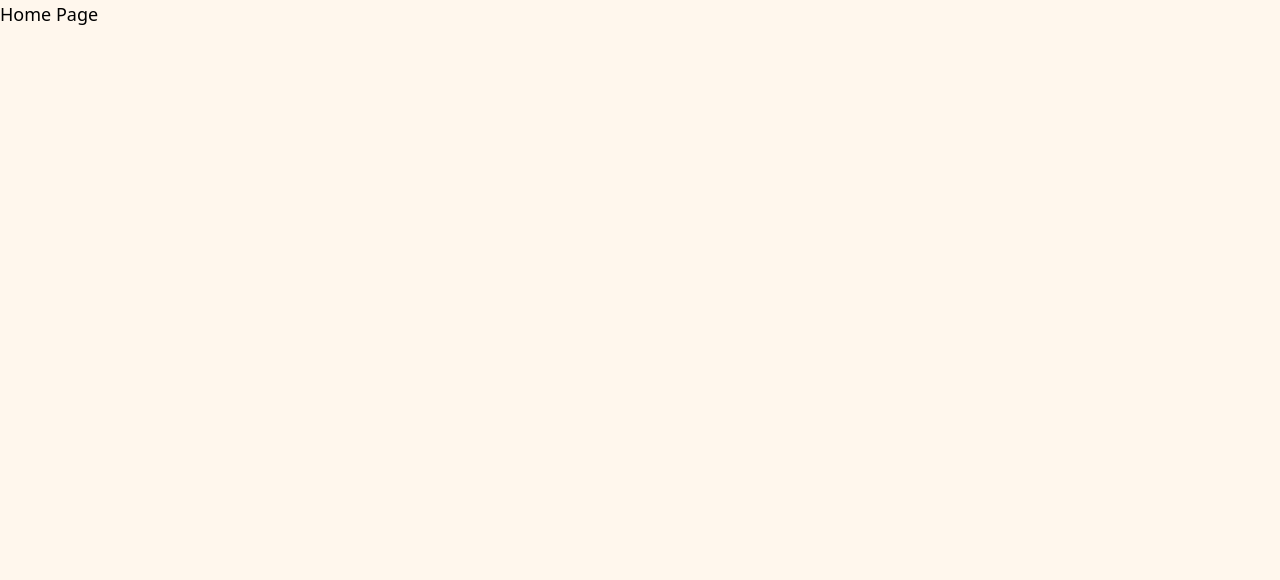
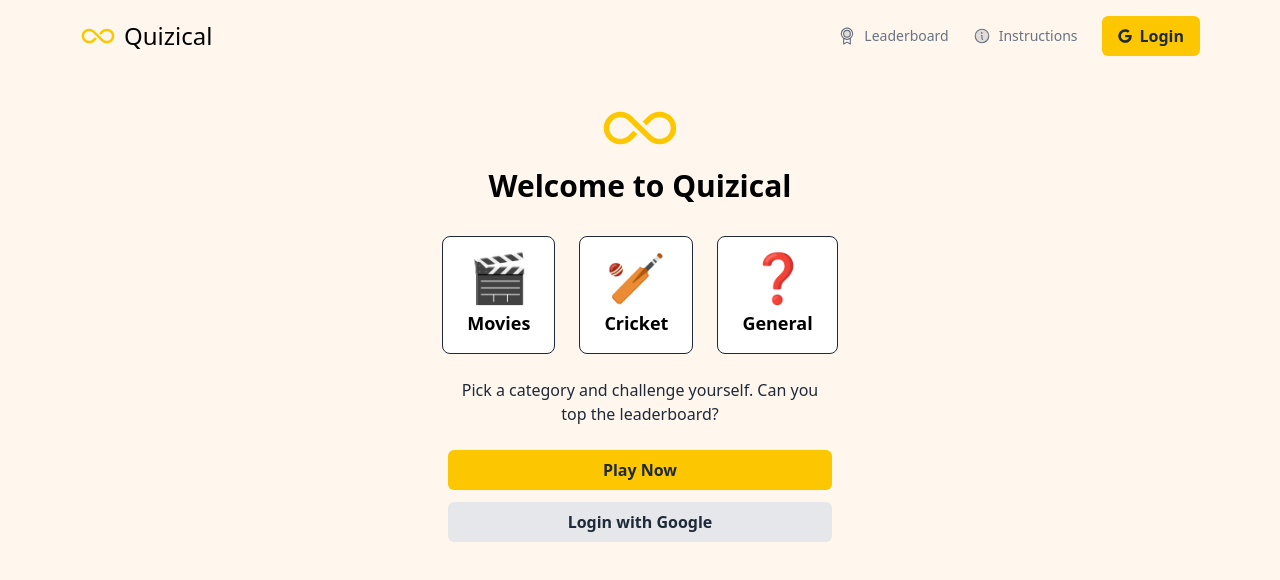
Before and after one commit to devsandeepsharma/Quizical, a React (Vite) app: page / in a window 1280 px wide. Shown: the top 580 px of the page. Built offline with nearby package versions, Linux system fonts and the light colour scheme.

Commit message:
home page added

```diff
--- a/src/components/layout/Header.jsx
+++ b/src/components/layout/Header.jsx
@@ -35,7 +35,7 @@ const Header = () => {
     }, [openNav]);
 
     return (
-        <header className="flex justify-between items-center">
+        <header className="p-4 max-w-6xl mx-auto flex justify-between items-center">
             <Link to="/"><Logo /></Link>
             <nav className="md:hidden relative">
                 <HamburgerToggle
--- a/src/components/layout/Layout.jsx
+++ b/src/components/layout/Layout.jsx
@@ -1,7 +1,14 @@
 import { Outlet } from "react-router-dom";
 
+import Header from "./Header";
+
 const Layout = () => {
-    return <Outlet />
+    return (
+        <>
+            <Header />
+            <Outlet />
+        </>
+    )
 }
 
 export default Layout;
--- a/src/pages/Home.jsx
+++ b/src/pages/Home.jsx
@@ -1,5 +1,64 @@
+import { useState } from "react";
+import { motion } from "framer-motion";
+
+import Button from "../components/ui/Button";
+
+import { IoIosInfinite } from "react-icons/io";
+
+const categories = [
+    { name: "Movies", emoji: "🎬" },
+    { name: "Cricket", emoji: "🏏" },
+    { name: "General", emoji: "❓" },
+];
+
 const Home = () => {
-    return <h2 className="text-lg">Home Page</h2>
+
+    const [selected, setSelected] = useState(null);
+
+    const handlePlay = () => {
+        if (selected) {
+            console.log("Selected category:", selected);
+        } else {
+            console.log("Please select a category!");
+        }
+    };
+
+    return (
+        <div className="p-4 max-w-6xl mx-auto">
+            <div className="text-center">
+                <IoIosInfinite size={80} className="text-yellow-400 mx-auto" />
+                <h2 className="text-3xl font-bold mb-8">Welcome to Quizical</h2>
+            </div>
+            <div className="flex justify-center flex-wrap gap-6 my-6">
+                {
+                    categories.map((cat) => (
+                        <motion.div
+                            key={cat.name}
+                            whileTap={{ scale: 0.8 }}
+                            animate={{
+                                scale: selected === cat.name ? 1.1 : 1,
+                                backgroundColor:
+                                    selected === cat.name ? "#ffe58f" : "#ffffff",
+                                }}
+                            transition={{ type: "spring", stiffness: 300 }}
+                            className="cursor-pointer rounded-lg px-6 py-4 text-center border border-gray-800"
+                            onClick={() => setSelected(cat.name)}
+                        >
+                            <div className="text-5xl mb-2">{cat.emoji}</div>
+                            <div className="text-lg font-semibold">{cat.name}</div>
+                        </motion.div>
+                    ))
+                }
+            </div>
+            <div className="text-center max-w-sm m-auto">
+                <p className="text-gray-800 mb-4 mt-6">
+                    Pick a category and challenge yourself. Can you top the leaderboard?
+                </p>
+                <Button onClick={handlePlay} className="w-full mt-2">Play Now</Button>
+                <Button variant="secondary" className="w-full mt-3">Login with Google</Button>
+            </div>
+        </div>
+    )
 }
 
 export default Home;
```
